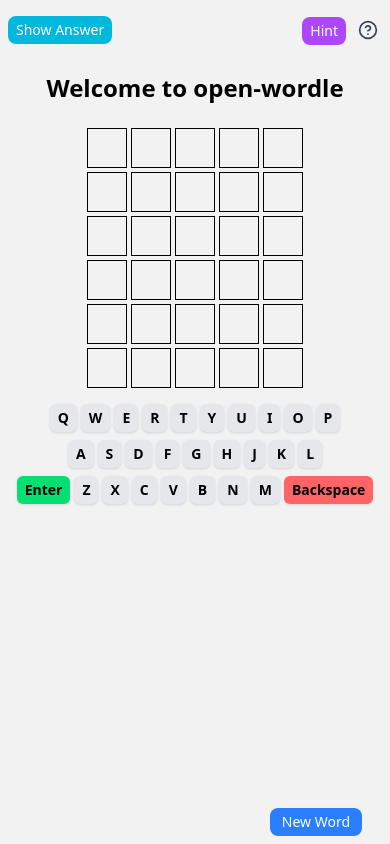
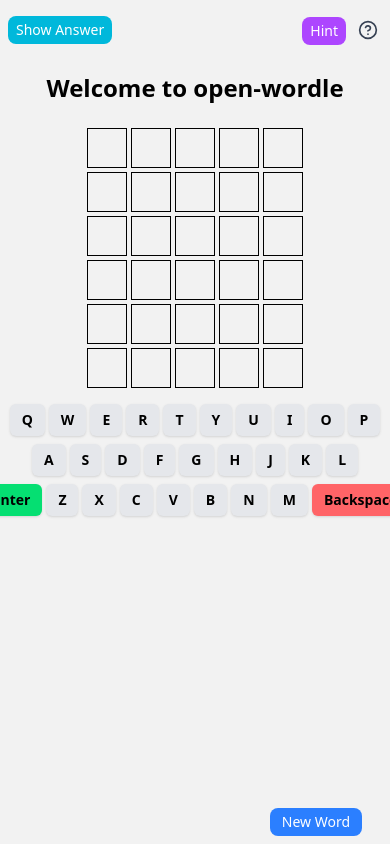
Before and after one commit to MysticAakash07/open-wordle, a React (Vite) app in the folder frontend/: page / in a window 390 px wide. Built offline with nearby package versions, Linux system fonts and the light colour scheme; no server answers.

Commit message:
chore: increase keyboard key size for smaller devices

```diff
--- a/frontend/src/components/KeyBoard.tsx
+++ b/frontend/src/components/KeyBoard.tsx
@@ -17,7 +17,7 @@ const KeyBoard = ({ onKeyClick }: KeyBoardProps) => {
 						<button
 							key={key}
 							onClick={() => onKeyClick(key)}
-							className={`px-2 py-1 sm:px-4 sm:py-2 rounded-md shadow-sm font-semibold text-sm sm:text-md
+							className={`px-3 py-1.5 sm:px-4 sm:py-2 rounded-md shadow-sm font-semibold text-sm sm:text-md
 							 ${
 									key === "Enter"
 										? "bg-green-400 active:bg-green-500"
```
